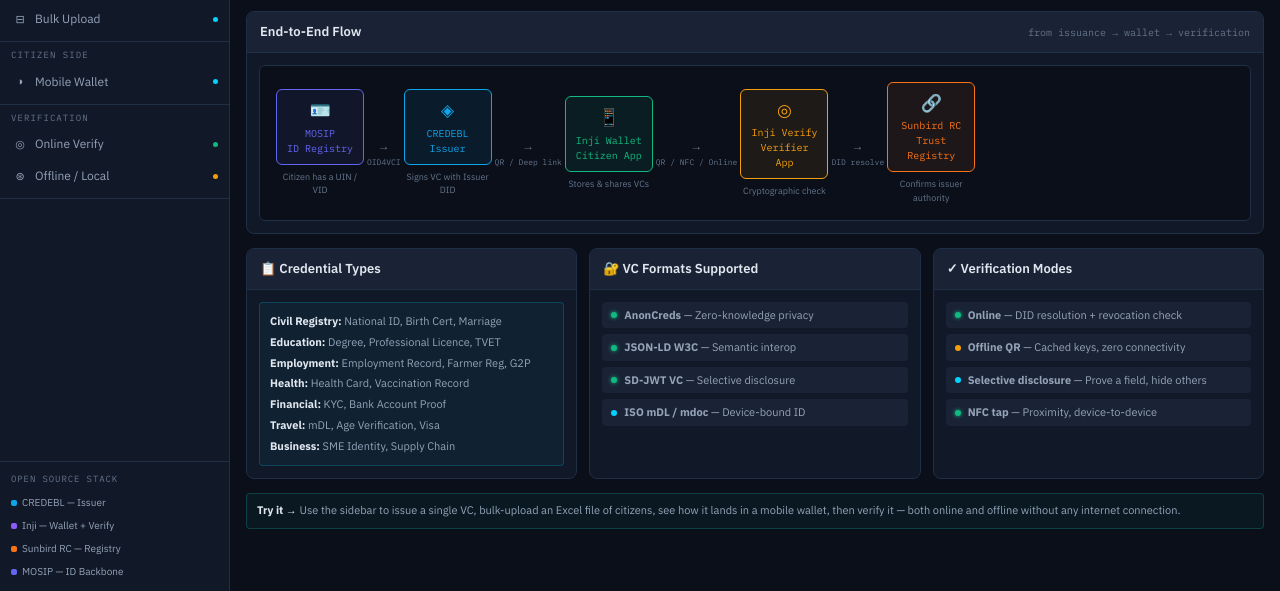
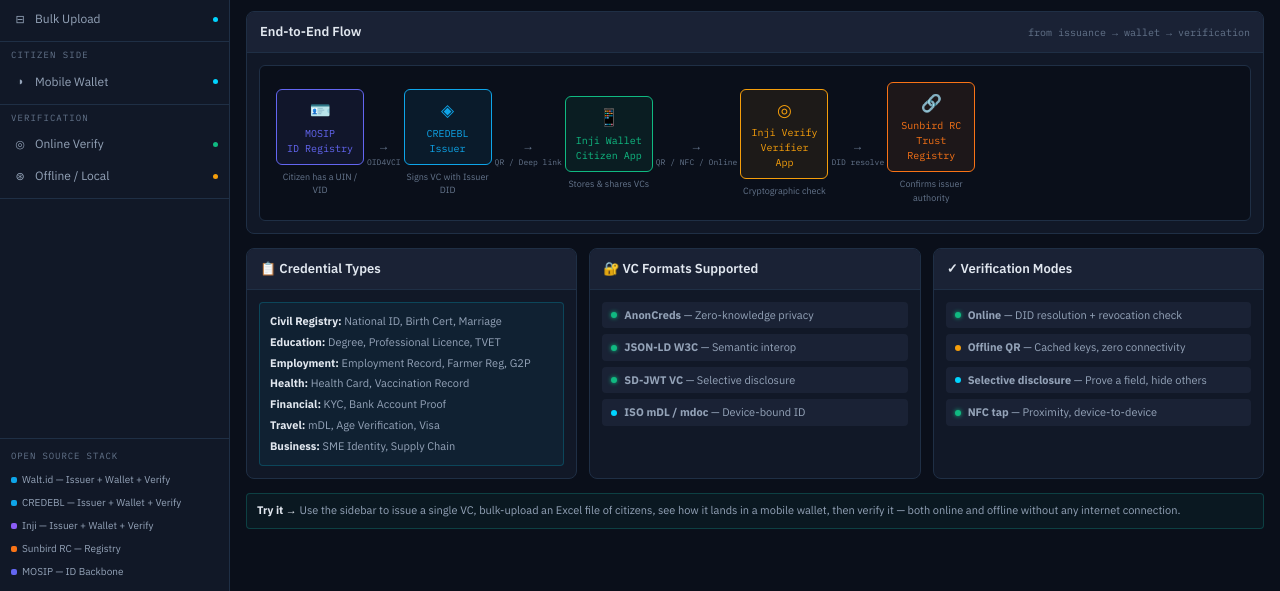
Before and after one commit to centre-for-dpi/vc-sandbox, a plain HTML site: page index.html in a window 1280 px wide. Shown: the part 209-800 px from the top of the page. Drawn offline with Linux system fonts and the light colour scheme.

Commit message:
task: add new open source stack items on Walt.id and update Inji + Credebl

```diff
--- a/index.html
+++ b/index.html
@@ -284,8 +284,9 @@
 
   <div class="sdk-stack">
     <div class="sdk-label">Open Source Stack</div>
-    <div class="sdk-item"><div class="sdk-dot" style="background:var(--credebl)"></div><span style="color:var(--t2);font-size:10px">CREDEBL — Issuer</span></div>
-    <div class="sdk-item"><div class="sdk-dot" style="background:var(--inji)"></div><span style="color:var(--t2);font-size:10px">Inji — Wallet + Verify</span></div>
+    <div class="sdk-item"><div class="sdk-dot" style="background:var(--credebl)"></div><span style="color:var(--t2);font-size:10px">Walt.id — Issuer + Wallet + Verify</span></div>
+    <div class="sdk-item"><div class="sdk-dot" style="background:var(--credebl)"></div><span style="color:var(--t2);font-size:10px">CREDEBL — Issuer + Wallet + Verify</span></div>
+    <div class="sdk-item"><div class="sdk-dot" style="background:var(--inji)"></div><span style="color:var(--t2);font-size:10px">Inji — Issuer + Wallet + Verify</span></div>
     <div class="sdk-item"><div class="sdk-dot" style="background:var(--sunbird)"></div><span style="color:var(--t2);font-size:10px">Sunbird RC — Registry</span></div>
     <div class="sdk-item"><div class="sdk-dot" style="background:var(--mosip)"></div><span style="color:var(--t2);font-size:10px">MOSIP — ID Backbone</span></div>
   </div>
```
